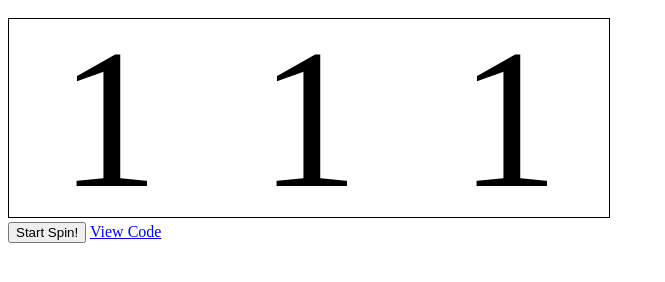
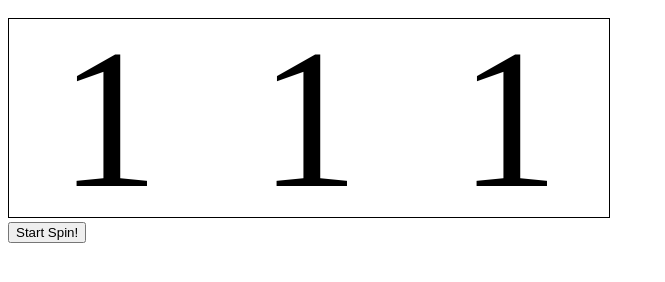
Before and after one commit to learnwithleon/100devs-slot-machine, a plain HTML site: page index.html in a window 1280 px wide. Shown: the part 100-382 px from the top of the page, without its empty margins (0-665 px from the left). Drawn offline with Linux system fonts and the light colour scheme.

Commit message:
update link on index

```diff
--- a/index.html
+++ b/index.html
@@ -47,9 +47,9 @@
             </div>
             <div>
                 <button type="button" class="btn btn-success btn-lg" id="btn-example1">Start Spin!</button>
-                <a class="btn btn-primary btn-xs" role="button" data-toggle="collapse" href="#collapse-example1">
+                <!-- <a class="btn btn-primary btn-xs" role="button" data-toggle="collapse" href="#collapse-example1">
                     View Code <span class="glyphicon glyphicon-info-sign" aria-hidden="true"></span>
-                </a>
+                </a> -->
             </div>
             <div class="collapse" id="collapse-example1">
                 <div class="well">
```
